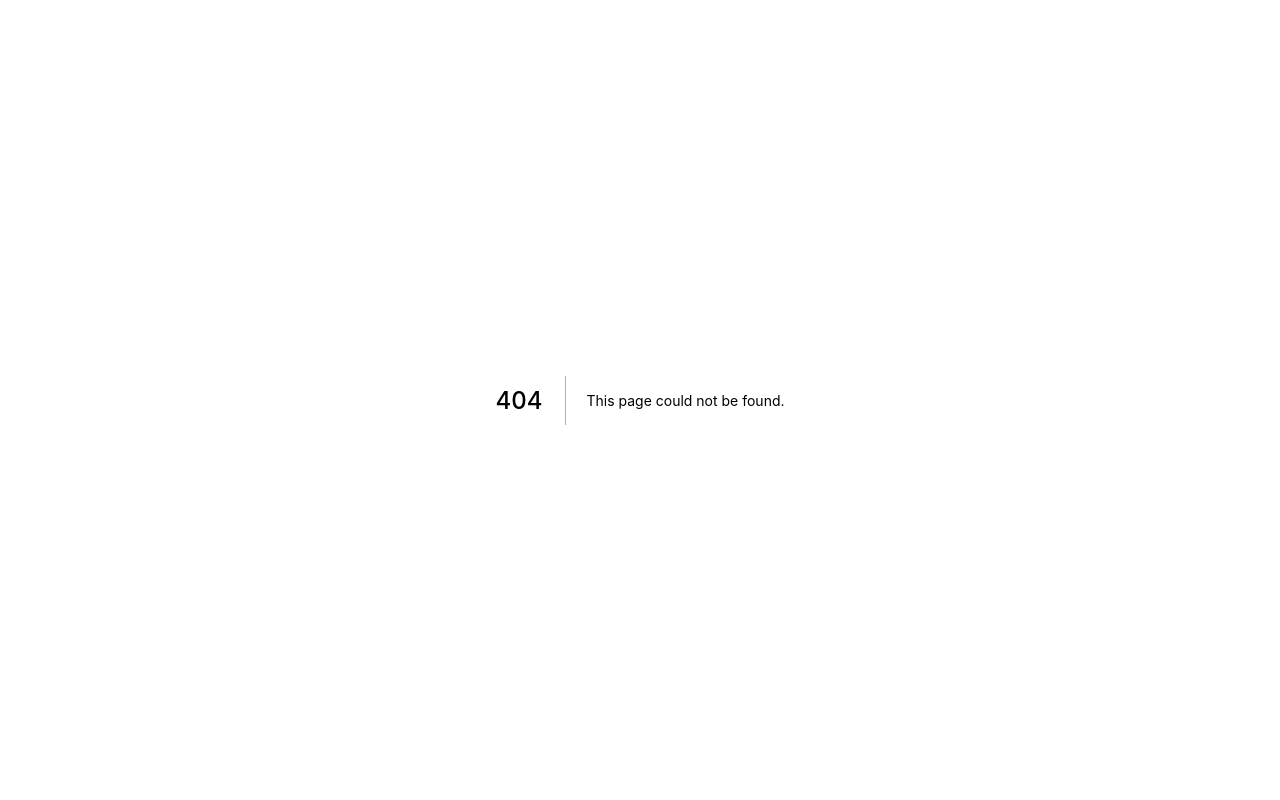
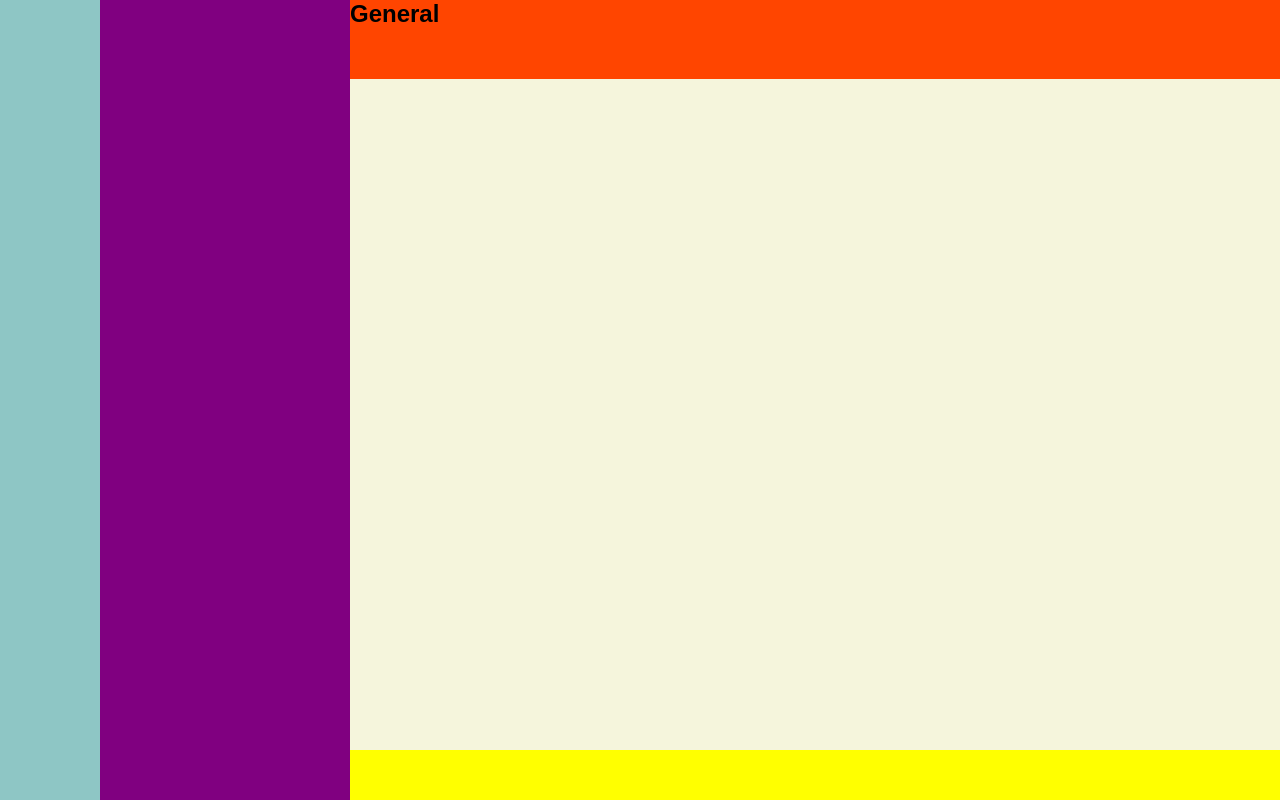
Before and after one commit to elliotcho/Discord-Clone, a Next.js app in the folder web/: page /view-teams in a window 1280 px wide. Before the commit this address had no page. Built offline with nearby package versions, Linux system fonts and the light colour scheme.

Commit message:
layout for view teams

```diff
--- a/web/package.json
+++ b/web/package.json
@@ -26,6 +26,7 @@
     "@types/apollo-upload-client": "^14.1.0",
     "@types/node": "^14.14.28",
     "@types/react": "^17.0.2",
+    "babel-plugin-styled-components": "^1.12.0",
     "typescript": "^4.1.5"
   }
 }
--- /dev/null
+++ b/web/src/components/view-teams/Channels.tsx
@@ -0,0 +1,11 @@
+import React from 'react';
+
+const Channels: React.FC<{}> = () => {
+    return (
+        <div style={{background: 'purple'}}>
+
+        </div>
+    )
+}
+
+export default Channels;
--- /dev/null
+++ b/web/src/components/view-teams/ChatContainer.tsx
@@ -0,0 +1,11 @@
+import React from 'react';
+
+const ChatContainer: React.FC<{}> = () => {
+    return (
+        <div style={{background: 'beige'}}>
+
+        </div>
+    )
+}
+
+export default ChatContainer;
--- /dev/null
+++ b/web/src/components/view-teams/ChatHeader.tsx
@@ -0,0 +1,11 @@
+import React from 'react';
+
+const ChatHeader: React.FC<{}> = () => {
+    return (
+        <h2 style={{background: 'orangered', padding: 0, margin: 0}}>
+            General
+        </h2>
+    )
+}
+
+export default ChatHeader;
--- /dev/null
+++ b/web/src/components/view-teams/SendMessage.tsx
@@ -0,0 +1,11 @@
+import React from 'react';
+
+const SendMessage: React.FC<{}> = () => {
+    return (
+        <div style={{background: 'yellow', height: '50px'}}>
+
+        </div>
+    )
+}
+
+export default SendMessage;
--- /dev/null
+++ b/web/src/components/view-teams/Teams.tsx
@@ -0,0 +1,11 @@
+import React from 'react';
+
+const Teams: React.FC<{}> = () => {
+    return (
+        <div style={{background: '#8ec6c5'}}>
+
+        </div>
+    )
+}
+
+export default Teams;
--- a/web/src/pages/_app.tsx
+++ b/web/src/pages/_app.tsx
@@ -1,3 +1,5 @@
+import '../styles.css';
+
 function MyApp({ Component, pageProps }) {
   return <Component {...pageProps} />
 }
--- /dev/null
+++ b/web/src/pages/view-teams.tsx
@@ -0,0 +1,39 @@
+import React from 'react';
+import styled from 'styled-components';
+import Teams from '../components/view-teams/Teams';
+import Channels from '../components/view-teams/Channels';
+import ChatHeader from '../components/view-teams/ChatHeader';
+import ChatContainer from '../components/view-teams/ChatContainer';
+import SendMessage from '../components/view-teams/SendMessage';
+
+const Container = styled.div`
+    height: 100vh;
+    grid-template-columns: 100px 250px 1fr;
+    display: grid;
+`;
+
+const Chat = styled.div`
+    display: grid;
+    grid-template-rows: 1fr 8.5fr auto;
+    grid-row-gap: 0;
+`;
+
+const ViewTeams: React.FC<{}> = () => {
+    return (
+        <Container>
+            <Teams />
+
+            <Channels />
+
+            <Chat>
+                <ChatHeader />
+
+                <ChatContainer />
+
+                <SendMessage />
+            </Chat>
+        </Container>
+    )
+}
+
+export default ViewTeams;
--- /dev/null
+++ b/web/src/styles.css
@@ -0,0 +1,5 @@
+body {
+    margin: 0;
+    font-family: 'Arial';
+    padding: 0;
+}
```
Also changed, not shown: web/.babelrc (added), 1 other file (tests, documents, lock files or other folders).
